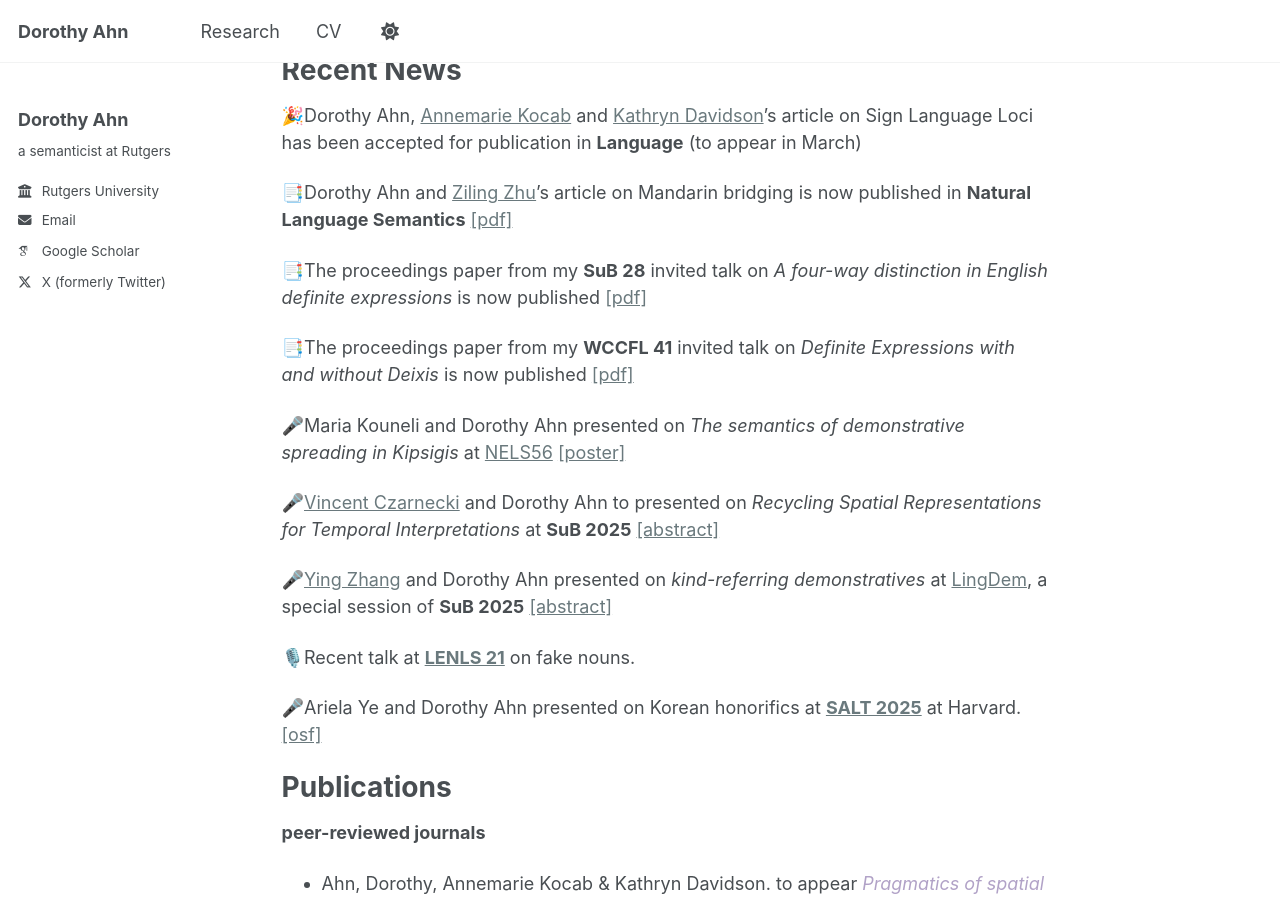
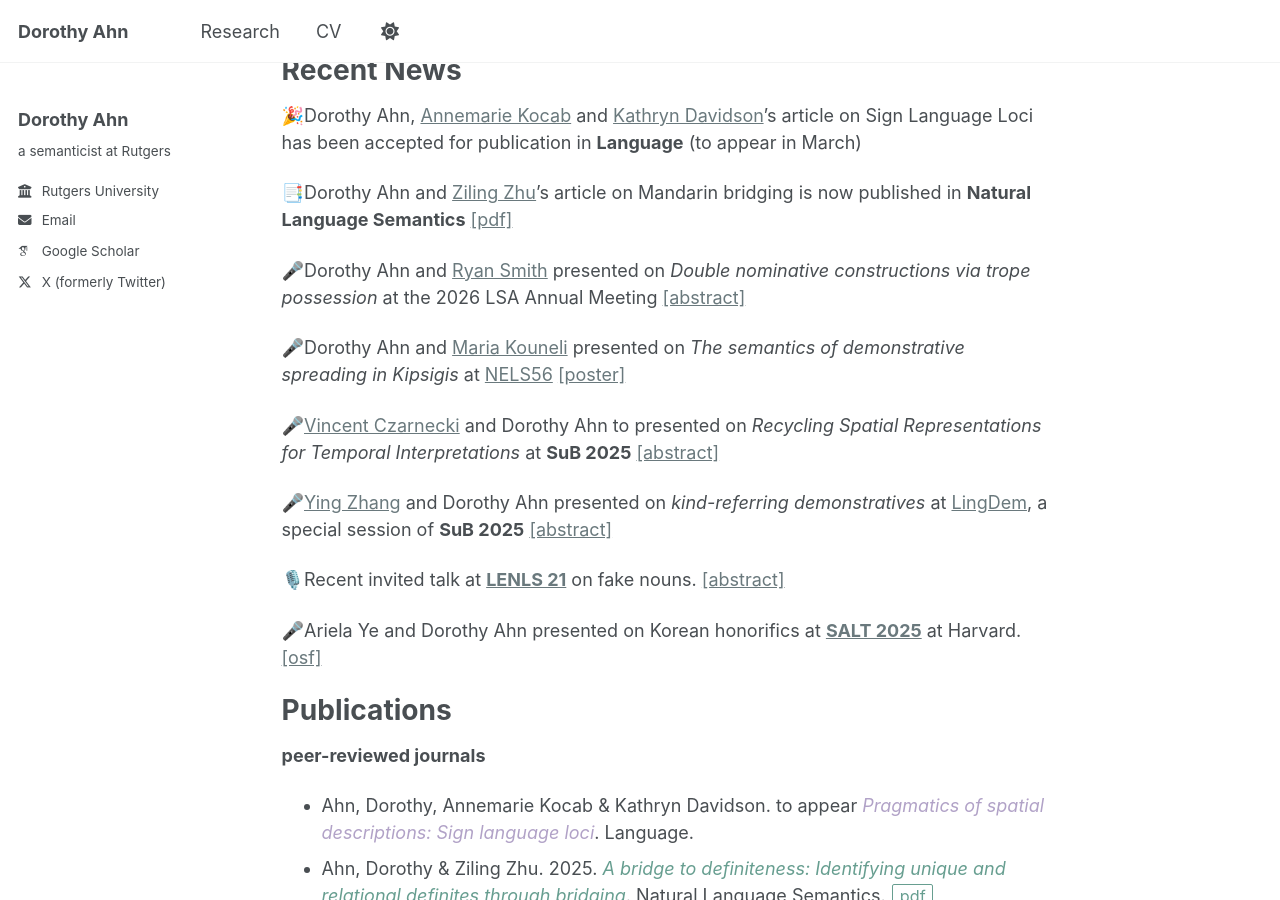
Before and after one commit to doroahn/doroahn.github.io, a Jekyll site: the page built from _pages/about.md, in a window 1280 px wide and 900 px high, scrolled down 746 px. Built offline with Jekyll 4.4.1, drawn with Linux system fonts in a browser that asks for light colours; some web fonts are replaced.

Commit message:
Update about.md

```diff
--- a/_pages/about.md
+++ b/_pages/about.md
@@ -139,17 +139,15 @@ Recent News
 
 📑Dorothy Ahn and <a href="https://sites.google.com/view/zhuziling/" target="_blank">Ziling Zhu</a>'s article on Mandarin bridging is now published in **Natural Language Semantics** <a href="https://link.springer.com/article/10.1007/s11050-025-09237-8" target="_blank" >[pdf]</a>
 
-📑The proceedings paper from my **SuB 28** invited talk on _A four-way distinction in English definite expressions_ is now published <a href="https://ojs.ub.uni-konstanz.de/sub/index.php/sub/article/view/1104" target="_blank" >[pdf]</a>
+🎤Dorothy Ahn and <a href="https://ryanwaltersmith.wixsite.com/home" target="_blank">Ryan Smith</a> presented on <em>Double nominative constructions via trope possession</em> at the 2026 LSA Annual Meeting <a href="https://s3.amazonaws.com/amz.xcdsystem.com/16104503-B526-7178-6F9DFF4569434BDA_abstract_File2317/96_AbstractUpload_0703080649.pdf" target="_blank">[abstract]</a>
 
-📑The proceedings paper from my **WCCFL 41** invited talk on _Definite Expressions with and without Deixis_ is now published <a href="https://www.lingref.com/cpp/wccfl/41/paper3727.pdf" target="_blank" >[pdf]</a>
+🎤Dorothy Ahn and <a href="https://sites.rutgers.edu/maria-kouneli/" target="_blank">Maria Kouneli</a> presented on <em>The semantics of demonstrative spreading in Kipsigis</em> at <a href="https://wp.nyu.edu/artsampscience-nels56/" target="_blank" >NELS56</a> <a href="https://doroahn.github.io/files/ahn-kouneli-2025-nels-kipsigisdem-poster.pdf">[poster]</a>
 
-🎤Maria Kouneli and Dorothy Ahn presented on <em>The semantics of demonstrative spreading in Kipsigis</em> at <a href="https://wp.nyu.edu/artsampscience-nels56/" target="_blank" >NELS56</a> <a href="https://doroahn.github.io/files/ahn-kouneli-2025-nels-kipsigisdem-poster.pdf">[poster]</a>
-
-🎤<a href="https://www.vinczarnecki.com/" target="_blank" >Vincent Czarnecki</a> and Dorothy Ahn to presented on <em>Recycling Spatial Representations for Temporal Interpretations</em> at <strong>SuB 2025</strong> <a href="https://doroahn.github.io/files/czarnecki_ahn_2025_sub30-abstract.pdf" target="_blank" >[abstract]</a>
+🎤<a href="https://www.vinczarnecki.com/" target="_blank" >Vincent Czarnecki</a> and Dorothy Ahn to presented on <em>Recycling Spatial Representations for Temporal Interpretations</em> at <strong>SuB 2025</strong> <a href="https://doroahn.github.io/files/czarnecki_ahn_2025_sub30-abstract.pdf" target="_blank">[abstract]</a>
 
 🎤<a href="https://yyyingz.github.io/" target="_blank">Ying Zhang</a> and Dorothy Ahn presented on <em>kind-referring demonstratives</em> at <a href="https://vicom.info/sub30-lingdem/" target="_blank" >LingDem</a>, a special session of <strong>SuB 2025</strong> <a href="https://doroahn.github.io/files/zhang-ahn-SuB2025-abstract.pdf">[abstract]</a>
 
-🎙️Recent talk at <a href="https://lenls.github.io/lenls21/" target="_blank" >**LENLS 21**</a> on fake nouns.
+🎙️Recent invited talk at <a href="https://lenls.github.io/lenls21/" target="_blank" >**LENLS 21**</a> on fake nouns. <a href="https://lenls.github.io/lenls21/LENLS21OnlineProceedings.pdf" target="_blank">[abstract]</a>
 
 🎤Ariela Ye and Dorothy Ahn presented on Korean honorifics at <a href="https://saltconf.github.io/salt35/" target="_blank" >**SALT 2025**</a> at Harvard. <a href="https://osf.io/93tng/" target="_blank" >[osf]</a>
 
```
